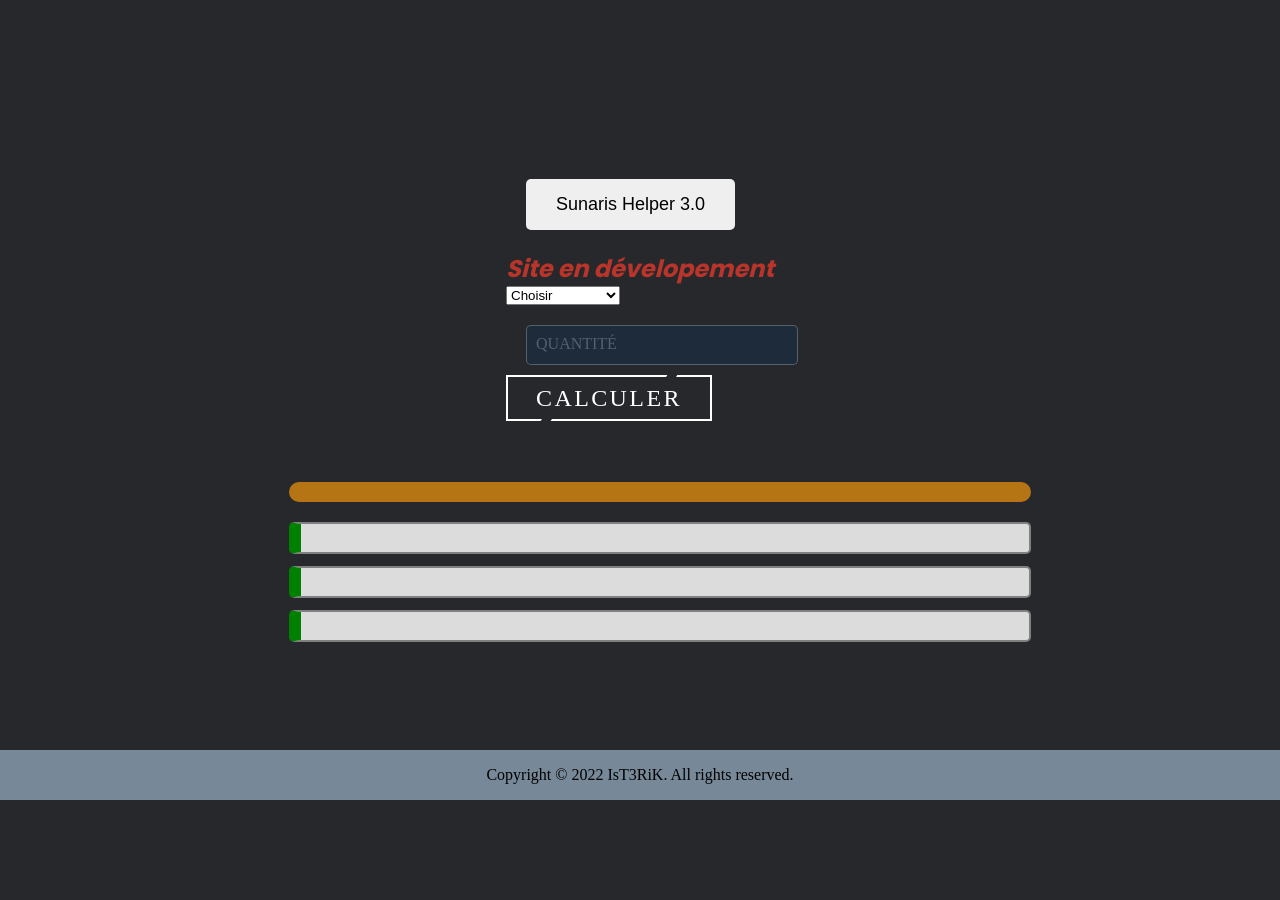
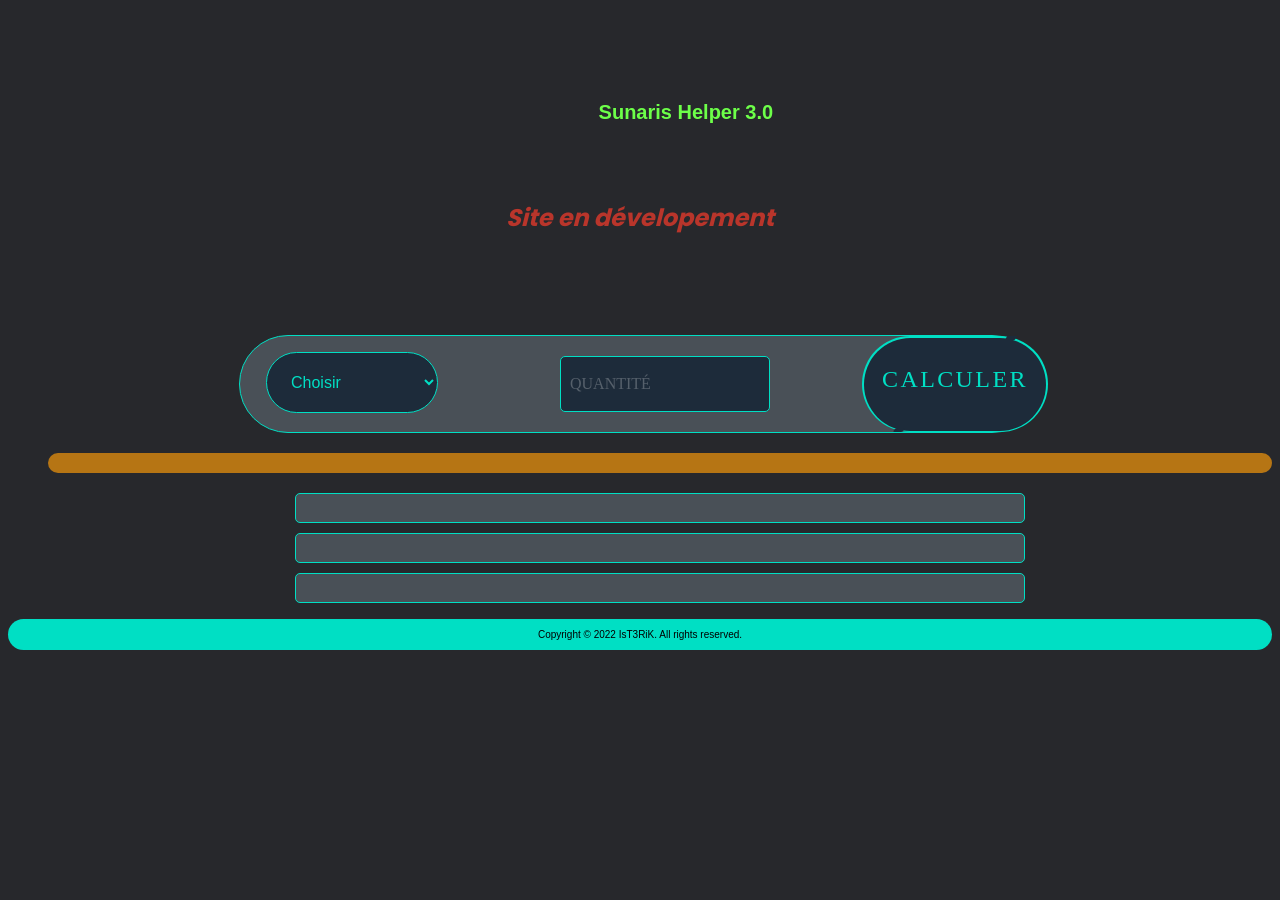
Before and after one commit to IsT3RiK/helper2, a PHP site: page / in a window 1280 px wide. Before the commit the page ends 800 px from the top, so only its background shows below. Run offline with PHP 8.4, Linux system fonts and the light colour scheme.

Commit message:
Update Sun.css

```diff
--- a/Sun.css
+++ b/Sun.css
@@ -4,29 +4,66 @@
 
 
 
+
+
+
+
+
+
+
+
+
+
 h1 {
     color: rgb(66, 214, 91);
-    margin-left: 20px;
-    top: 10px;
+    display: flex;
+    flex-direction: row;
+    position: inherit;
+    font-size: 20px;
+    margin-left: auto;
+    margin-right: auto;
+    width: 7.5%;
+    margin-top: 100px;
+    padding: auto;
+
+
 
 }
+#refresh {
+    font-size: 100%;
+    position: absolute;
+    display: flex;
+    color: #6dff49;
+    background: #27282c;
+    border: none;
+    cursor: pointer;
+    font-weight: bold;
+    margin-left: auto;
+    margin-right: auto;
+    width: 200px;
+
+}
+
+
 
 h2{
     color: rgb(185, 53, 43);
     font-style: italic;
-    margin: 0;
-    padding: 0;
-    box-sizing: border-box;
+    display: flex;
+    padding: auto;
     font-family: 'Poppins',sans-serif;
+    margin-left: auto;
+    margin-right: auto;
+    width: fit-content;
+    margin-top: 100px;
+    margin-bottom: 100px;
+    margin-left: auto;
 }
 body
 {
-    display: flex;
-    justify-content: center;
-    align-items: center;
+    display: block;
     min-height: 100vh;
     background: #27282c;
-    flex-direction: column;
     gap: 50px;
 }
 
@@ -50,18 +87,13 @@ pre {
     font-size: 12px;
     border: 2px solid grey;
     width: 700px;
-    border-left: 12px solid green;
+    border-left: 12px solid #00dfc4;
     border-radius: 5px;
     padding: 14px;
-    background: #DCDCDC;
+
 }
-.nav-link {
-    color: #495057;
-    font-weight: bold;
-}
-.glow {
-    filter: drop-shadow(0px 0px 5px blue);
-}
+
+
 
 .margingleft25 {
     margin-left: 40px;
@@ -82,28 +114,26 @@ pre {
 .margingleft125 {
     margin-left: 200px;
 }
-footer {
-    position: fixed;
-    height: 50px;
-    bottom: 0;
-    width: 100%;
-    text-align: center;
-    opacity:1;
-    background-color: #789;
-    z-index: 10;
-}
+
 a
 {
-    position: relative;
-    background: #fff;
-    color: #fff;
+    position: relative;;
+    display: flex;
+    background: #00dfc4;
+    color: #00dfc4;
     text-decoration: none;
     text-transform: uppercase;
     font-size: 1.5em;
     letter-spacing: 0.1em;
-    font-weight: 400;
-    padding: 10px 30px;
+
+
+    padding: 10px 20px;
+    border-radius: 50px;
+    user-select: none;
+
+
     transition: 0.5s;
+    left:21%;
 
 }
 a:hover
@@ -112,18 +142,23 @@ a:hover
     color:  var(--clr);
     letter-spacing: 0.25em;
     box-shadow: 0 0 35px var(--clr);
+
 }
 a::before
 {
     content: '';
     position: absolute;
-    inset: 2px;
-    background: #27282c;
+    inset: 1.5px;
+    background: #1d2b3a;
+    border-radius: 50px;
 }
 a span
 {
     position: relative;
-    z-index: 1;
+    z-index: 1.;
+    bottom: -20px;
+
+
 
 }
 a i
@@ -131,6 +166,8 @@ a i
     position: absolute;
     inset: 0;
     display: block;
+
+
 }
 a i::before
 {
@@ -140,9 +177,10 @@ a i::before
     left: 80%;
     width: 10px;
     height: 4px;
-    background: #27282c;
+    background: #1d2b3a;
     transform: translateX(-50%)skewX(325deg);
     transition: 0.5s;
+
 }
 a:hover i::before
 {
@@ -158,9 +196,10 @@ a i::after
     left: 20%;
     width: 10px;
     height: 4px;
-    background: #27282c;
+    background: #1d2b3a;
     transform: translateX(-50%)skewX(325deg);
     transition: 0.5s;
+    border-radius: 50px;
 }
 a:hover i::after
 {
@@ -168,30 +207,16 @@ a:hover i::after
     left: 80%;
 
 }
-
-
-  button{
-    border:none;
-    border-radius:5px;
-    padding:15px 30px;
-    font-size:18px;
-    cursor:pointer;
-    position: center;
-
-  }
-
-  button:hover{
-    background-color:#ddd;
-  }
-
-
+#quantity{
+  color: #00dfc4;
+}
 
 .quantitybox
 {
   position: relative;
+  display: flex;
   width: 250px;
-  position: center;
-
+  left: 12%;
 
 }
 .quantitybox input
@@ -203,14 +228,15 @@ a:hover i::after
   border-radius: 5px;
   outline: none;
   color: #fff;
-  font-size: 1em;
+  font-size: 30px;
   transition: 0.5s;
+  border: 1px solid #00dfc4;
 }
 .quantitybox span
 {
   position: absolute;
   padding: 10px;
-  bottom: 22px;
+  bottom: 29px;
   left: 20px;
   pointer-events: none;
   font-size: 1em;
@@ -228,94 +254,151 @@ a:hover i::after
   background:  #1d2b3a ;
   border-left: 1px solid #00dfc4;
   border-right: 1px solid #00dfc4;
+  border-top: 1px solid #00dfc4;
+  margin-bottom: 1.2em ;
   letter-spacing: 0.2em;
 }
-.dropdown{
 
-    position: relative;
-    width: 250px;
-}
-.select {
-  background:#1d2b3a ;
-  color: #fff;
-  display: flex;
-  justify-content: space-between;
-  align-items: center;
-  border: 2px #2a2f3b solid;
-  border-radius: 0.5em;
-  padding: 1em;
-  cursor: pointer;
-  transition: 0.3s;
-
-}
-.select-clicked{
-  border: 2px #26489a solid;
-  box-shadow: 0 0 0.8em #26489a ;
-}
-.select:hover{
-  background: #323741;
-}
-.caret {
-  width: 0;
-  height: 0;
-  border-left: 5px solid transparent;
-  border-right: 5px solid transparent;
-  border-top: 6px solid #fff;
-  transition: 0.3s;
-}
-.caret-rotate{
-  transform: rotate(180deg);
-}
-.menu{
-  list-style: none;
-  padding: 0.2em 0.5em;
-  background: #323741;
-  border: 1px #363a43;
-  box-shadow: 0 0.5em 1em rgba(255, 255, 255, 0.25);
-  border-radius: 0.5em;
-  color: #9fa5b5;
-  position: absolute;
-  top: 3em;
-  left: 50%;
-  width: 100%;
-  transform: translateX(-50%);
-  opacity: 0;
-  display: none;
-  transition: 0.2s;
-  z-index: 1;
-}
-.menu li{
-  padding: 0.7em 0.5em;
-  margin: 0.3em 0;
-  border-radius: 0.5em;
-  cursor: pointer;
-}
-.menu li:hover{
-  background: #2a2d35;
-
-}
-.active {
-  background: #23242a;
-}
-.menu-open{
-  display: block;
-  opacity: 1;
-}
 .h3
 {
 
-  position: relative;
+  display: flex;
   background: #b67514;
   font-size: 20px;
   color: #fff;
   padding: 0.5em;
   border-radius: 0.5em;
-  font-family: 'Segoe UI', Tahoma, Geneva, Verdana, sans-serif;
+  font-family: sans-serif;
+  font-size: 20px;
+  text-align: center;
+  font-weight: bold;
+
 }
-.result-schema
+
+
+#result-detail-total{
+  background: #495057;
+  font-size: 1em;
+  padding: auto;
+  margin-left: 10px;
+  margin-right: 10px;
+  font-family: Arial, Helvetica, sans-serif;
+  color: #6dff49 ;
+  font-weight: bold;
+  margin: auto;
+  margin-bottom: 10px;
+  border: 1px solid #00dfc4;
+}
+#result-detail-total-stack
 {
+  background: #495057;
+  font-size: 1em;
+  padding: auto;
+  margin-left: 10px;
+  margin-right: 10px;
+  font-family: Arial, Helvetica, sans-serif;
+  color: #6dff49 ;
+  font-weight: bold;
+  margin: auto;
+  margin-bottom: 10px;
+  border: 1px solid #00dfc4;
+}
+#result-detail-total-stackb
+{
+  background: #495057;
+  font-size: 1em;
+  padding: auto;
+  margin-left: 10px;
+  margin-right: 10px;
+  font-family: Arial, Helvetica, sans-serif;
+  color: #6dff49 ;
+  font-weight: bold;
+  border: 1px solid #00dfc4;
+  margin: auto;
+}
+  #formula{
   position: relative;
-  background: #b67514;
-  font-size: 20px;
-  color: #fff;
-}
+  display: flex;
+  width: auto;
+  left: 10px;
+  padding:15px;
+  font-family: Arial, Helvetica, sans-serif;
+  border-radius: 100px;
+  color: #00dfc4;
+  background: #1d2b3a;
+  font-size: 1em;
+  padding: 20px;
+  cursor: pointer;
+  border: 1px solid #00dfc4;
+  }
+
+
+  #formula:hover{
+    background: #1d2b3a;
+    border: 1px solid #00dfc4;
+
+    box-shadow: 0px 0px 10px #1d2b3a;
+
+
+  }
+
+  #formula::after{
+    background: #1d2b3a;
+    border: 1px solid #00dfc4;
+  }
+
+
+  .list{
+
+
+    color: white;
+    padding: 16px;
+    font-size: 16px;
+    border: none;
+    cursor: pointer;
+  }
+    .select{
+    display: flex;
+    width: auto;
+    background: none;
+    border: none;
+    color: white;
+  }
+
+  .choix
+  {
+
+    padding: auto;
+    margin-left: auto;
+    margin-right: auto;
+    display: flex;
+    width:50em ;
+   background: #495057;
+   border: 1px solid #00dfc4;
+    border-radius: 100px;
+  }
+
+  footer{
+
+    display: flex;
+    padding: auto;
+
+    border-radius: 100px;
+
+    text-align: center;
+    background-color: #00dfc4 ;
+
+
+  }
+  .Copyright{
+
+    text-align: center;
+    font-size: 10px;
+    margin-left: auto;
+    margin-right: auto;
+    font-family: Arial, Helvetica, sans-serif;
+
+
+
+
+  }
```
